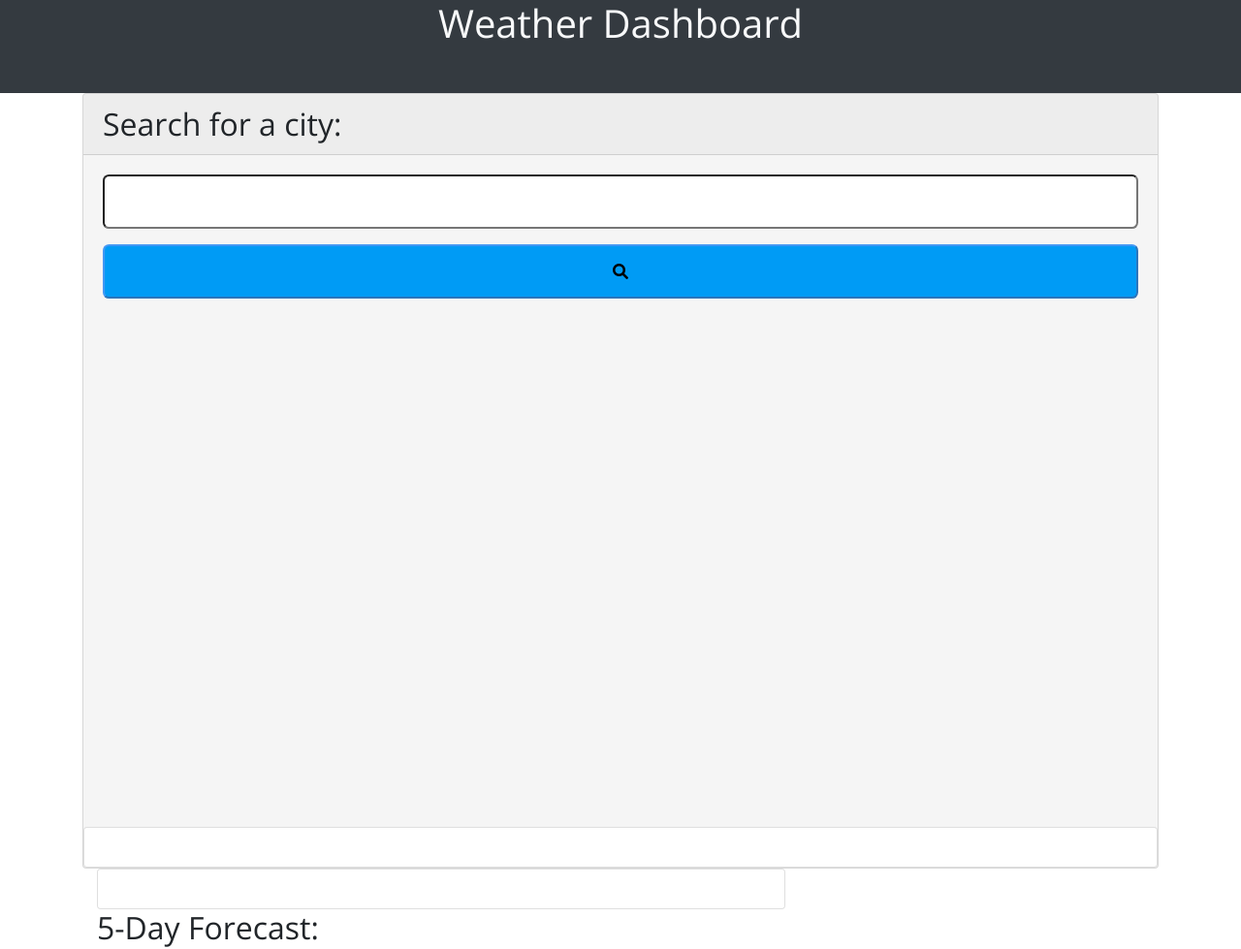
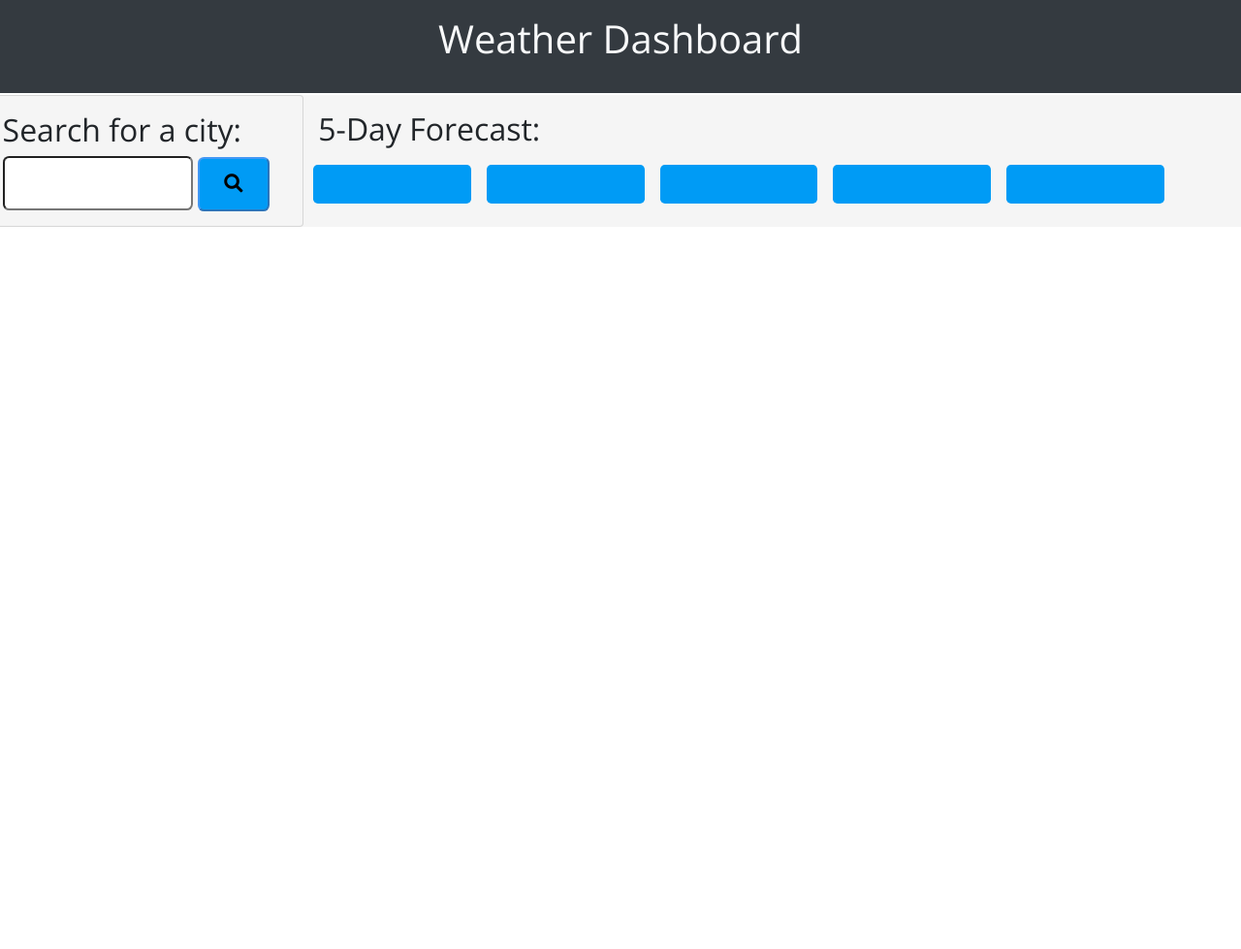
Before and after one commit to JohnBanas/weather-dashboard, a plain HTML site: page index.html in a window 1280 px wide. Shown: the top 979 px of the page at 97% size. After the commit the page ends 800 px from the top, so only its background shows below. Drawn offline with nearby package versions, Linux system fonts and the light colour scheme; a web font is replaced by a local one.

Commit message:
finished final issue touch-ups

```diff
--- a/assets/css/style.css
+++ b/assets/css/style.css
@@ -1,13 +1,22 @@
 /** set root for rem **/
 root {
   background-color: white;
-  font-size: 70%;
+  font-size: 100%;
+}
+
+.container,
+.container-fluid {
+  padding: .1rem;
 }
 
 body {
   font-family: 'Open Sans', sans-serif;
+  font-size: 1.2rem;
 }
 
+#dashboardHeader {
+  margin-top: 1rem;
+}
 
 /** header and heading **/
 header {
@@ -22,13 +31,23 @@ header {
 }
 /** end of header **/
 
-/** current city search and history **/
+.container {
+  margin-left: 0;
+  margin-right: 0;
+}
+
+/* current city search and history */
 .searchDiv {
   background-color: whitesmoke;
 }
 
+#searchForm {
+  padding: 0;
+}
+
 h2 {
   font-weight: 500;
+  margin-top: 1rem;
 }
 
 .searchInput {
@@ -73,20 +92,25 @@ border-radius: .4rem;
 background-color: white;
 }
 
+.searchStyle {
+  background-color: whitesmoke;
+}
+
 /** end of city search **/
 
 /** list items **/
 
 li {
   list-style: none;
-  padding: 1rem;
+  padding: .5rem;
 }
-/** five day forecast icons **/
+
+
+/** font awesome icons **/
 i:nth-child(2) {
   padding-left: 1rem;
 }
 
-/** font awesome icons **/
 .low {
   color: white;
   background-color: green;
@@ -113,3 +137,29 @@ span > i {
 }
 
 /** end of icons **/
+
+/** main card styles **/
+
+#cityNameMain {
+  font-size: 2rem;
+  font-weight: bold;
+}
+/** end of main card **/
+
+/** all cards **/
+
+#dayOne,
+#dayTwo,
+#dayThree,
+#dayFour,
+#dayFive {
+  margin: .5rem;
+  background-color: rgb(0, 155, 245);
+  border-radius: .3rem;
+  color: white;
+}
+
+.dates {
+  font-size: 1.5rem;
+  font-weight: bold;
+}
--- a/assets/js/script.js
+++ b/assets/js/script.js
@@ -95,8 +95,6 @@ let fourthDayCardULEl = document.querySelector('.fourthDay');
 let fifthDayULEl = document.querySelector('#fifthDay');
 /* fifth day card */
 let fifthDayCardULEl = document.querySelector('.fifthDay');
-
-
 
 /* function to make text input the city and call fetch function */
 /* also create city button, push info to localStorage */
@@ -201,7 +199,7 @@ getCityWeather = (city) => {
       alert("Unable to connect to weather data");
     });
 }
-
+/* get all weather data including uv index which is not available in current weather */
 getAllForecast = (cityLat, cityLon, city) => {
   //one call api for UV index as well as five day forecast
   let oneAPIURL = 'https://api.openweathermap.org/data/2.5/onecall?lat=' + cityLat + '&lon=' + cityLon + '&units=imperial&exclude=minutely,hourly&appid=3d15e45d12f197c35af3d283e17262ae';
@@ -243,7 +241,6 @@ getAllForecast = (cityLat, cityLon, city) => {
           let dayFiveTemp = data.daily[4].temp.max;
           let dayFiveHumidity = data.daily[4].humidity;
 
-
           fontAwesomeIcon = (cityWeather) => {
             //font awesome icons in place of api's
             if (cityWeather === '50d' || cityWeather === '50n') {
@@ -277,7 +274,6 @@ getAllForecast = (cityLat, cityLon, city) => {
                         }
             return cityWeather;
           }
-
           createCurrentDayCard(city, fontAwesomeIcon(cityWeather), cityTemp, cityHumidity, cityWind, cityUV);
           //end of current day info
 
@@ -297,10 +293,6 @@ getAllForecast = (cityLat, cityLon, city) => {
 
           //day five card
           dayFive(fifthDay, fontAwesomeIcon(dayFiveWeather), dayFiveTemp, dayFiveHumidity);
-
-
-
-
         })
       } else {
         //alerts if there is an error message when attempting to retrieve api url
@@ -379,12 +371,12 @@ dayOne = (firstDay, dayOneWeather, dayOneTemp, dayOneHumidity) => {
   dateEl.textContent = firstDay;
 
   let weatherEl = document.createElement('li');
-  dateEl.classList = 'cardLi';
+  weatherEl.classList = 'cardLi';
   weatherEl.appendChild(dayOneWeather);
 
   let temperatureMainEl = document.createElement('li');
   temperatureMainEl.classList = 'cardLi';
-  temperatureMainEl.textContent = 'Temperature: ' + Math.floor(dayOneTemp) + String.fromCharCode(176) + 'F';
+  temperatureMainEl.textContent = 'Temp: ' + Math.floor(dayOneTemp) + String.fromCharCode(176) + 'F';
 
   let humidityEl = document.createElement('li');
   humidityEl.classList = 'mainCardLi';
@@ -400,12 +392,12 @@ dayTwo = (secondDay, dayTwoWeather, dayTwoTemp, dayTwoHumidity) => {
   dateEl.textContent = secondDay;
 
   let weatherEl = document.createElement('li');
-  dateEl.classList = 'cardLi';
+  weatherEl.classList = 'cardLi';
   weatherEl.appendChild(dayTwoWeather);
 
   let temperatureMainEl = document.createElement('li');
   temperatureMainEl.classList = 'cardLi';
-  temperatureMainEl.textContent = 'Temperature: ' + Math.floor(dayTwoTemp) + String.fromCharCode(176) + 'F';
+  temperatureMainEl.textContent = 'Temp: ' + Math.floor(dayTwoTemp) + String.fromCharCode(176) + 'F';
 
   let humidityEl = document.createElement('li');
   humidityEl.classList = 'mainCardLi';
@@ -421,12 +413,12 @@ dayThree = (thirdDay, dayThreeWeather, dayThreeTemp, dayThreeHumidity) => {
   dateEl.textContent = thirdDay;
 
   let weatherEl = document.createElement('li');
-  dateEl.classList = 'cardLi';
+  weatherEl.classList = 'cardLi';
   weatherEl.appendChild(dayThreeWeather);
 
   let temperatureMainEl = document.createElement('li');
   temperatureMainEl.classList = 'cardLi';
-  temperatureMainEl.textContent = 'Temperature: ' + Math.floor(dayThreeTemp) + String.fromCharCode(176) + 'F';
+  temperatureMainEl.textContent = 'Temp: ' + Math.floor(dayThreeTemp) + String.fromCharCode(176) + 'F';
 
   let humidityEl = document.createElement('li');
   humidityEl.classList = 'mainCardLi';
@@ -442,12 +434,12 @@ dayFour = (fourthDay, dayFourWeather, dayFourTemp, dayFourHumidity) => {
   dateEl.textContent = fourthDay;
 
   let weatherEl = document.createElement('li');
-  dateEl.classList = 'cardLi';
+  weatherEl.classList = 'cardLi';
   weatherEl.appendChild(dayFourWeather);
 
   let temperatureMainEl = document.createElement('li');
   temperatureMainEl.classList = 'cardLi';
-  temperatureMainEl.textContent = 'Temperature: ' + Math.floor(dayFourTemp) + String.fromCharCode(176) + 'F';
+  temperatureMainEl.textContent = 'Temp: ' + Math.floor(dayFourTemp) + String.fromCharCode(176) + 'F';
 
   let humidityEl = document.createElement('li');
   humidityEl.classList = 'mainCardLi';
@@ -463,12 +455,12 @@ dayFive = (fifthDay, dayFiveWeather, dayFiveTemp, dayFiveHumidity) => {
   dateEl.textContent = fifthDay;
 
   let weatherEl = document.createElement('li');
-  dateEl.classList = 'cardLi';
+  weatherEl.classList = 'cardLi';
   weatherEl.appendChild(dayFiveWeather);
 
   let temperatureMainEl = document.createElement('li');
   temperatureMainEl.classList = 'cardLi';
-  temperatureMainEl.textContent = 'Temperature: ' + Math.floor(dayFiveTemp) + String.fromCharCode(176) + 'F';
+  temperatureMainEl.textContent = 'Temp: ' + Math.floor(dayFiveTemp) + String.fromCharCode(176) + 'F';
 
   let humidityEl = document.createElement('li');
   humidityEl.classList = 'mainCardLi';
--- a/index.html
+++ b/index.html
@@ -17,95 +17,88 @@
   <link href="./assets/font_awesome/font_awesome_css/all.css" rel="stylesheet" />
   <title>Weather Dashboard</title>
 </head>
-
 <body>
   <!-- Header -->
   <header class="col-12 bg-dark text-light d-flex flex-column">
-    <h1 class="text-center">
+    <h1 id="dashboardHeader" class="text-center">
       Weather Dashboard
     </h1>
   </header>
   <!-- Row for Bootstrap col -->
-  <div class="container">
-      <div class="row min-vh-100 no-gutters searchDiv card">
-        <h2 class=" card-header align-items-center">
+  <div class="container-fluid">
+    <div class="row searchDiv">
+      <div class="col-xl-3 col-lg-3 col-12 card searchStyle">
+        <h2 class="align-items-center">
           Search for a city:
         </h2>
         <form id="searchForm" class="card-body">
           <!-- input for city name -->
-          <input id="searchInput" type="text" class="col-12 searchInput">
+          <input id="searchInput" type="text" class="col-8 searchInput">
           <!-- search button with search icon -->
-          <button id="searchBtn" type="submit" class="col-12 searchBtn">
+          <button id="searchBtn" type="submit" class="col-3 searchBtn">
             <i class="fas fa-search"></i>
           </button>
-        </form>
           <!-- history of city search list with clickable buttons -->
-        <div class="card">
-          <form class="card-body">
-            <ul id="searchUL" class="searchUL col-12">
+          <ul id="searchUL" class="searchUL">
           </ul>
         </form>
       </div>
-      </div>
-  </div>
-  <div class="container">
+      <div class="col-xl-9 col-lg-9 col-12">
         <!-- selected city current day -->
-          <section class="mainCard col-12 col-lg-8">
-            <form class="card text-dark">
-              <ul id="mainCityConditions" class="card-body col-12 list-group">
+        <section id="mainCard" class="mainCard">
+          <form class="text-dark">
+            <ul id="mainCityConditions" class="list-group">
             </ul>
           </form>
         </section>
         <!-- five day forecast -->
-          <section class="fiveDayForecastHeading col-12 col-lg-8">
+        <section class="fiveDayForecastHeading">
           <h2 class="align-items-center">
             5-Day Forecast:
           </h2>
         </section>
+        <div class="container">
+          <div class="row">
             <!-- first day card -->
-          <section class="firstDay col-12 col-md-6 col-xl-3 mb-3">
-            <form class="card">
+            <section id="dayOne" class="col-12 col-xl-2 col-lg-3 firstDay">
+              <form>
                 <ul id="firstDay" class="card-body list-group list-group-flush">
                 </ul>
               </form>
             </section>
             <!-- second day card -->
-          <section class="secondDay col-12 col-md-6 col-xl-3 mb-3">
-            <form class="card">
+            <section id="dayTwo" class="col-12 col-xl-2 col-lg-3 secondDay">
+              <form>
                 <ul id="secondDay" class="card-body list-group list-group-flush">
                 </ul>
               </form>
             </section>
             <!-- third day card -->
-          <section class="thirdDay col-12 col-md-6 col-xl-3 mb-3">
-            <form class="card">
+            <section id="dayThree" class="col-12 col-xl-2 col-lg-3 thirdDay">
+              <form>
                 <ul id="thirdDay" class="card-body list-group list-group-flush">
                 </ul>
               </form>
             </section>
             <!-- fourth day card -->
-          <section class="fourthDay col-12 col-md-6 col-xl-3 mb-3">
-            <form class="card">
+            <section id="dayFour" class="col-12 col-xl-2 col-lg-3 fourthDay">
+              <form>
                 <ul id="fourthDay" class="card-body list-group list-group-flush">
                 </ul>
               </form>
             </section>
             <!-- fifth day card -->
-          <section class="fifthDay col-12 col-md-6 col-xl-3 mb-3">
-            <form class="card">
+            <section id="dayFive" class="col-12 col-xl-2 col-lg-3 fifthDay">
+              <form>
                 <ul id="fifthDay" class="card-body list-group list-group-flush">
                 </ul>
               </form>
             </section>
-          <!-- end of fifth day card -->
-
-
-      <!-- end of cards container -->
-
-
           </div>
-  <!-- end of row for Bootstrap col -->
-
+        </div>
+      </div>
+    </div>
+  </div>
   <script src="https://cdnjs.cloudflare.com/ajax/libs/jquery/3.4.1/jquery.min.js"></script>
   <script src="https://cdnjs.cloudflare.com/ajax/libs/jqueryui/1.12.1/jquery-ui.min.js"></script>
   <script src="https://cdnjs.cloudflare.com/ajax/libs/jqueryui-touch-punch/0.2.3/jquery.ui.touch-punch.min.js"></script>
@@ -114,5 +107,4 @@
   <script src="https://cdnjs.cloudflare.com/ajax/libs/moment.js/2.24.0/moment.min.js"></script>
   <script src="./assets/js/script.js"></script>
 </body>
-
 </html>
```
Lines whose indentation alone changed are shown as unchanged.
